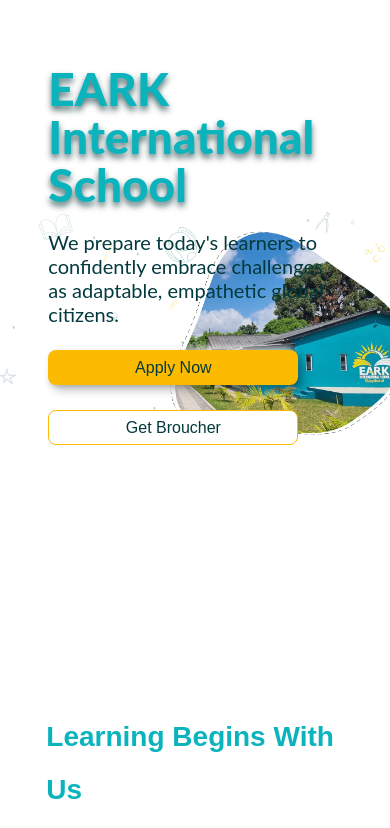
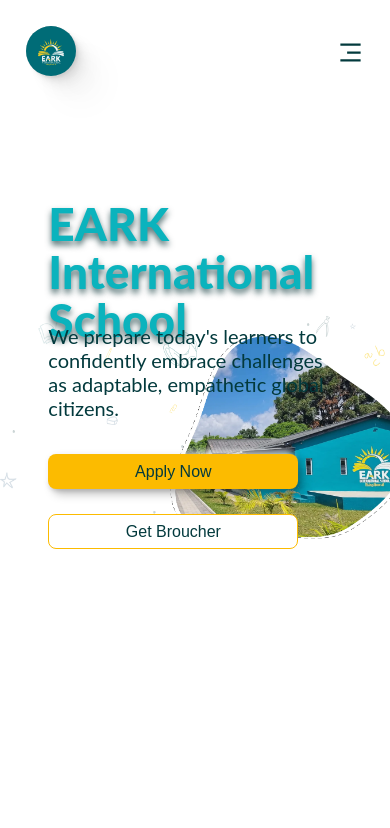
Before and after one commit to Gopi7104/EARK-website, a React (Create React App) app in the folder website/frontend/: page / in a window 390 px wide. Shown: the top 828 px of the page. Built offline with nearby package versions, Linux system fonts and the light colour scheme; a web font is replaced by a local one.

Commit message:
home changes

```diff
--- a/website/frontend/src/App.js
+++ b/website/frontend/src/App.js
@@ -1,7 +1,6 @@
 import React, { useEffect } from 'react';
 import { Routes, Route,useLocation } from "react-router-dom";
-
-import { Footer } from './components';
+import { Footer,Navigation } from './components';
 import { Home } from './pages';
 
 const App = () => {
@@ -11,6 +10,7 @@
   },[location])
   return (
     <div>
+      <Navigation/>
       <Routes>
         <Route path="/" element={<Home />} />
       </Routes>
--- a/website/frontend/src/Index.js
+++ b/website/frontend/src/Index.js
@@ -4,7 +4,7 @@
 import './index.css';
 import ReactGA from 'react-ga4';
 import App from './App.js'
-import Navigation from './components/Navigation.jsx';
+import Navigation from './components/Navigation/Navigation.jsx';
 ReactDOM.render(<Navigation/>,document.getElementById('root'));
 
 ReactGA.initialize('G-0HLNW2W47S');
--- a/website/frontend/src/components/Navigation.jsx
+++ b/website/frontend/src/components/Navigation/Navigation.jsx
@@ -1,8 +1,7 @@
 import React, { useState } from 'react';
 import { RiMenu3Line, RiCloseLine } from 'react-icons/ri';
-import logo from '../asset/Picture/schlogo.webp';
+import logo from '../../assets/schlogo.webp';
 import './Navigation.css';
-import '../index.css';
 
 const Navigation = () => {
   const [toggleMenu, setToggleMenu] = useState(false);
--- a/website/frontend/src/components/index.js
+++ b/website/frontend/src/components/index.js
@@ -1 +1,2 @@
 export{default as Footer} from './Footer/Footer'
+export{default as Navigation} from './Navigation/Navigation'
--- a/website/frontend/src/pages/Home/Home.css
+++ b/website/frontend/src/pages/Home/Home.css
@@ -19,7 +19,7 @@
     width: 551px;
     height: 267px;
     left: 99.3px;
-    top: 180px;
+    top: 320px;
 }
 .scl_name{
     font-size: 86px;
@@ -30,11 +30,11 @@
 }
 
 .home_description{
-    position: absolute;
+    position: relative;
     width: 517.72px;
     height: 90px;
     left: 99.3px;
-    top: 500px;
+    top: 535px;
     font-family: 'Inter';
     font-style: normal;
     font-weight: 400;
@@ -45,7 +45,7 @@
 .home_img_btns{
     display: flex;
     flex-direction: column;
-    padding-top: 700px;
+    margin-top: 610px;
     padding-left: 99.3px;
 }
 
@@ -192,16 +192,16 @@
         font-weight: 800;
     }
     .home_scl_name{
-        top: 100px;
+        top: 240px;
     }
     .home_description{
-        top: 318px;
+        top: 340px;
         font-size: 20px;
         width: 400.72px;
         line-height: 25px;
     }
     .home_img_btns{
-        padding-top: 465px;
+        margin-top: 365px;
     }
     .home_apply_btn,.home_broucher_btn{
         width: 300px;
@@ -253,18 +253,18 @@
         font-weight: 800;
     }
     .home_scl_name{
-        top: 65px;
+        top: 200px;
         left: 48.37px;
     }
     .home_description{
-        top: 230px;
+        top: 250px;
         font-size: 20px;
         width: 295.95px;
         line-height: 24px;
         left: 48.37px;
     }
     .home_img_btns{
-        padding-top: 380px;
+        margin-top: 290px;
         padding-left: 48.37px;
     }
     .home_apply_btn,.home_broucher_btn{
@@ -328,7 +328,6 @@
     }
     .home_hero_container{
         background-image: url('../../assets/hero_img_mobile _with_pattern.webp');
-        margin-top: 10px;
     }
     .scl_name{
         font-size: 31px;
@@ -337,14 +336,14 @@
 
     }
     .home_scl_name{
-        top: 410px;
+        top: 470px;
         left: 30px;
         line-height: 36px;
         width: 199px;
         height: 108px;
     }
     .home_description{
-        top: 530px;
+        top: 520px;
         font-size: 14px;
         width: 280px;
         line-height: 19px;
@@ -353,7 +352,7 @@
     .home_img_btns{
         display: flex;
         flex-direction: row;
-        padding: 610px 22px 0px 22px;
+        padding: 230px 22px 0px 22px;
         justify-content: space-between;
     }
 
```
Also changed, not shown: website/frontend/src/assets/schlogo.webp (renamed from website/frontend/src/asset/Picture/schlogo.webp), website/frontend/src/components/Navigation/Navigation.css (renamed from website/frontend/src/components/Navigation.css).
